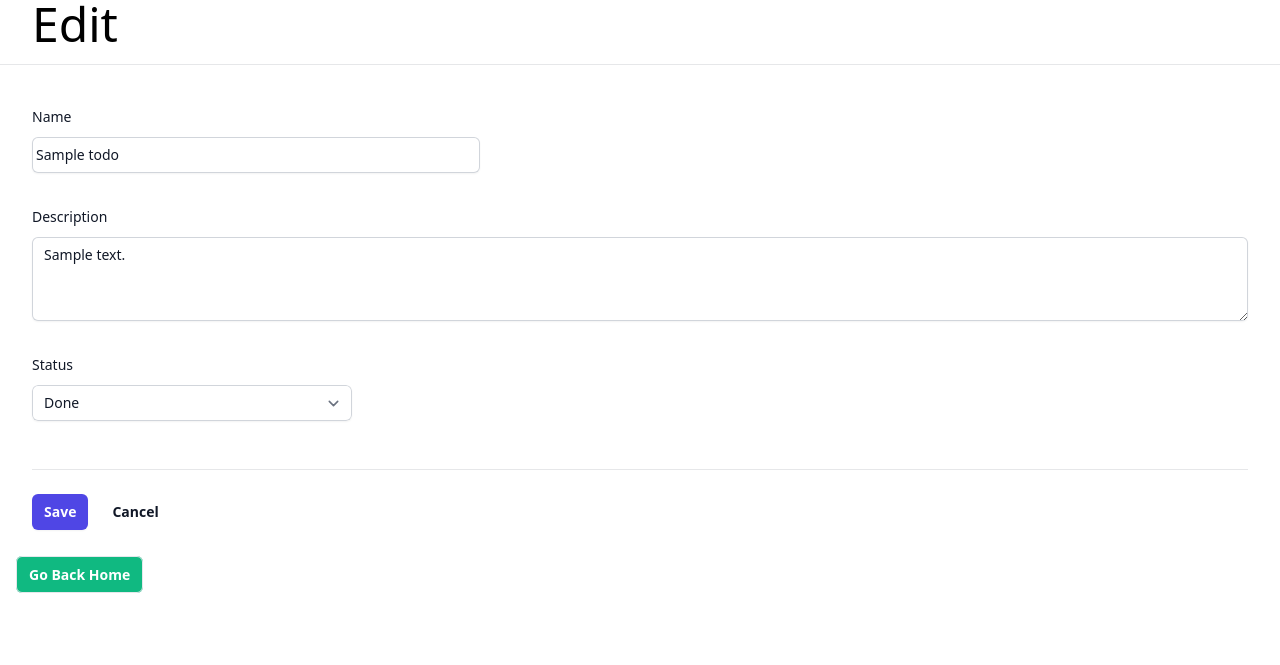
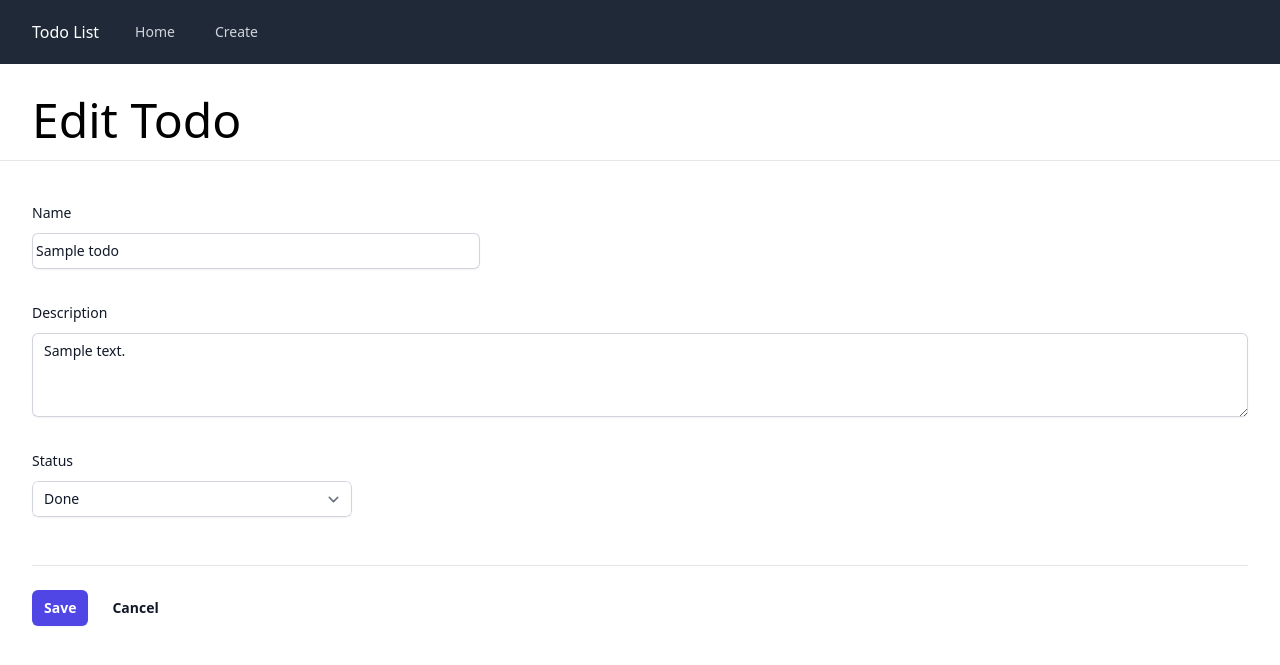
Before and after one commit to Assyyn/django-learn, a Django app: page /home/edit/1 in a window 1280 px wide. Shown: the top 665 px of the page. Run offline with Django 5.2, Linux system fonts and the light colour scheme; tables that the repository leaves empty hold one stand-in row (values such as "Sample post"); some libraries are stand-ins or nearby versions.

Commit message:
add navbar

```diff
--- a/todo/templates/edit.html
+++ b/todo/templates/edit.html
@@ -9,7 +9,35 @@
 </head>
 
 <body>
-    <h1 class="text-5xl border-b border-gray-900/10 pb-4 pl-8">Edit</h1>
+    <nav class="bg-gray-800">
+        <div class="max-w-7xl px-2 sm:px-6 lg:px-8">
+            <div class="relative flex h-16 items-center">
+            <div class="absolute inset-y-0 left-0 flex items-center sm:hidden">
+            </div>
+            <div class="flex flex-1 items-center justify-center sm:items-stretch sm:justify-start">
+                <span class="flex flex-shrink-0 w-auto text-white items-center">Todo List</span>
+                <div class="hidden sm:ml-6 sm:block">
+                <div class="flex space-x-4">
+                    <!-- Current: "bg-gray-900 text-white", Default: "text-gray-300 hover:bg-gray-700 hover:text-white" -->
+                    <a href="{% url 'base:home' %}" class="rounded-md px-3 py-2 text-sm font-medium text-gray-300 hover:bg-gray-700 hover:text-white">Home</a>
+                    <a href="{% url 'base:create' %}" class="rounded-md px-3 py-2 text-sm font-medium text-gray-300 hover:bg-gray-700 hover:text-white">Create</a>
+                </div>
+                </div>
+            </div>
+            </div>
+        </div>
+
+        <!-- Mobile menu, show/hide based on menu state. -->
+        <div class="sm:hidden" id="mobile-menu">
+            <div class="space-y-1 px-2 pb-3 pt-2">
+            <!-- Current: "bg-gray-900 text-white", Default: "text-gray-300 hover:bg-gray-700 hover:text-white" -->
+            <a href="{% url 'base:home' %}" class="block rounded-md px-3 py-2 text-base font-medium text-gray-300 hover:bg-gray-700 hover:text-white">Home</a>
+            <a href="{% url 'base:create' %}" class="block rounded-md px-3 py-2 text-base font-medium text-gray-300 hover:bg-gray-700 hover:text-white">Create</a>
+            </div>
+        </div>
+        </nav>
+
+    <h1 class="text-5xl border-b border-gray-900/10 pb-4 pl-8 mt-8">Edit Todo</h1>
 
     <form class="p-8" method="POST">
         {% csrf_token %}
@@ -58,10 +86,6 @@
             <button type="button" class="text-sm font-semibold leading-6 text-gray-900">Cancel</button>
         </div>
     </form>
-    <a href="{% url 'base:home' %}"
-        class="ml-4 px-3 py-2 text-sm text-white font-semibold rounded-md border bg-emerald-500 hover:text-white hover:bg-green-600 hover:border-transparent focus:outline-none focus:ring-2 focus:ring-gray-600 focus:ring-offset-2">
-        Go Back Home
-    </a>
 
 </body>
 
```
Also changed, not shown: todo/templates/create.html (+28 -1 lines), todo/templates/index.html (+29 -1 lines).
